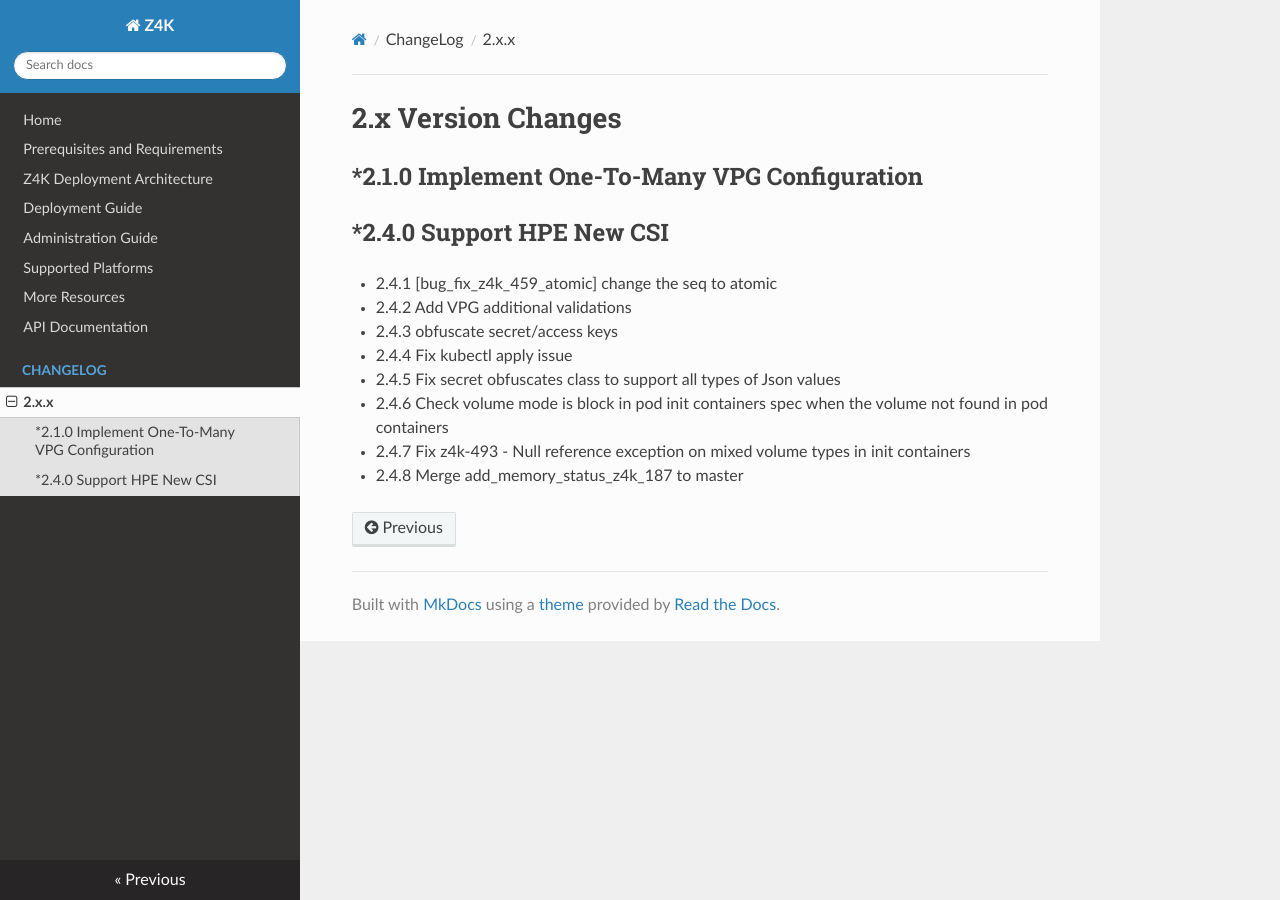
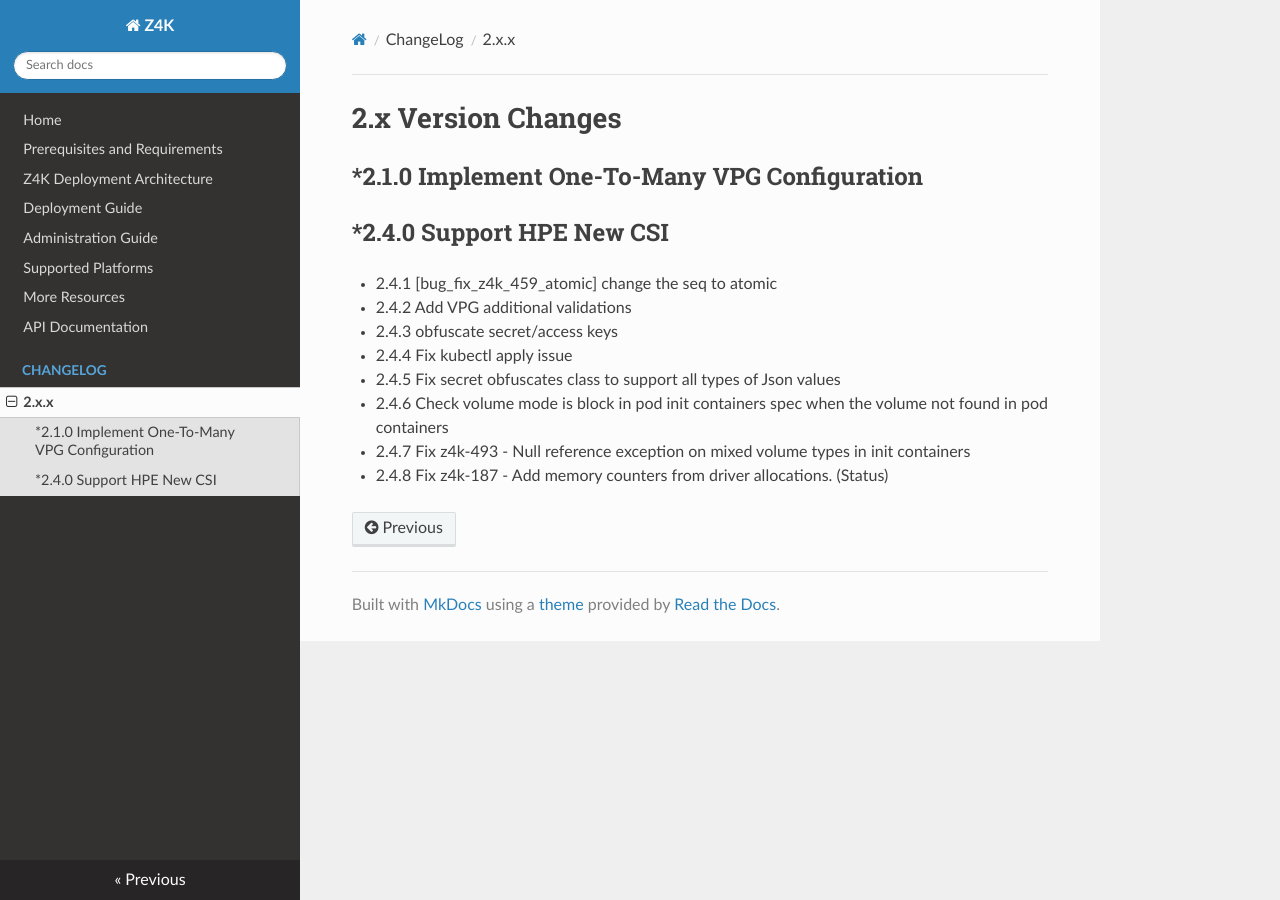
Before and after one commit to ZertoPublic/Z4K, an MkDocs documentation site: the page built from docs/changes/version2.x.x.md, in a window 1280 px wide. Built offline with MkDocs 1.6.1, drawn with Linux system fonts in a browser that asks for light colours.

Commit message:
Update version2.x.x.md

```diff
--- a/docs/changes/version2.x.x.md
+++ b/docs/changes/version2.x.x.md
@@ -11,4 +11,4 @@
 * 2.4.5 Fix secret obfuscates class to support all types of Json values
 * 2.4.6 Check volume mode is block in pod init containers spec when the volume not found in pod containers
 * 2.4.7 Fix z4k-493 - Null reference exception on mixed volume types in init containers
-* 2.4.8 Merge add_memory_status_z4k_187 to master
+* 2.4.8 Fix z4k-187 - Add memory counters from driver allocations. (Status)
```
